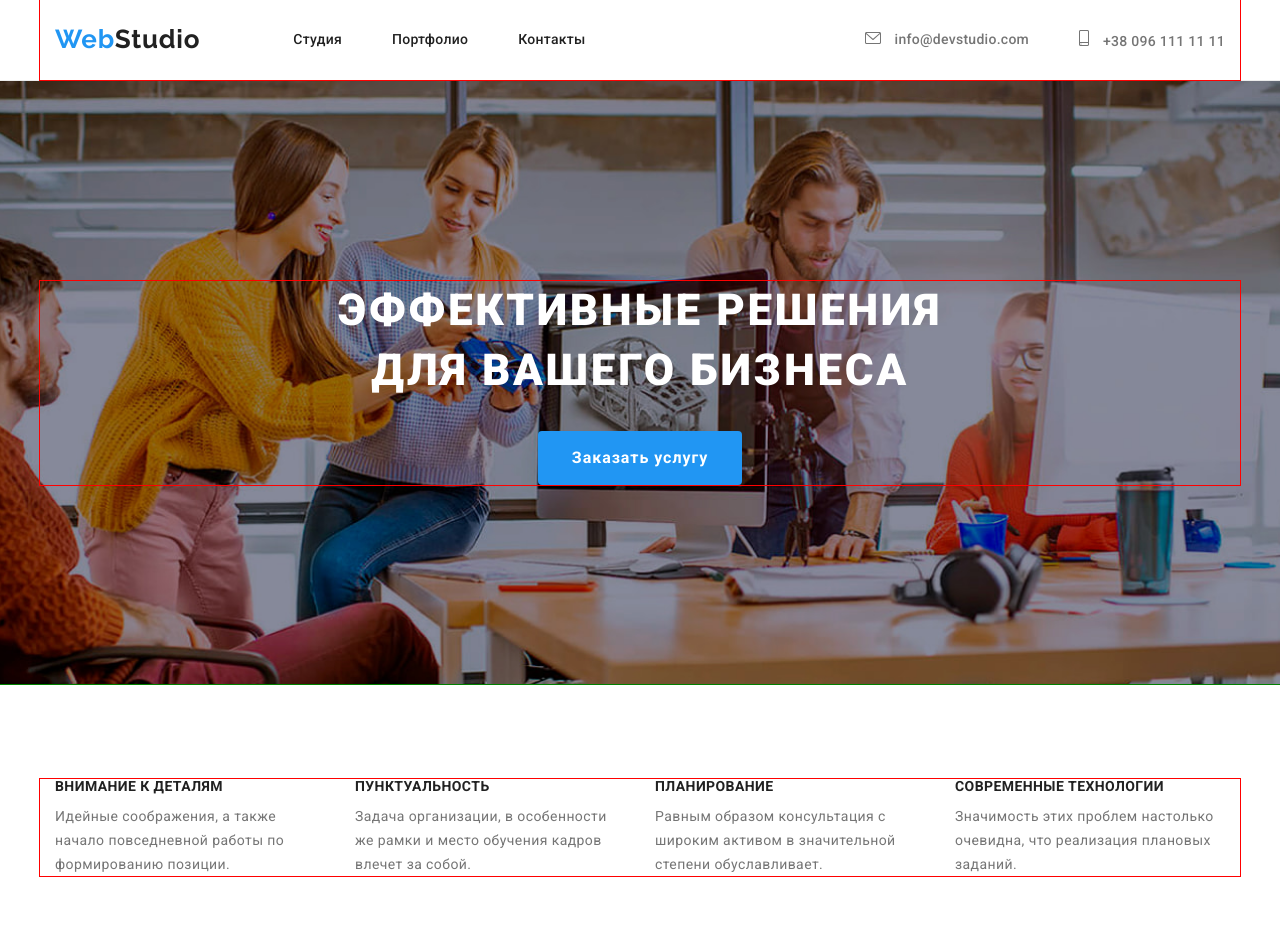
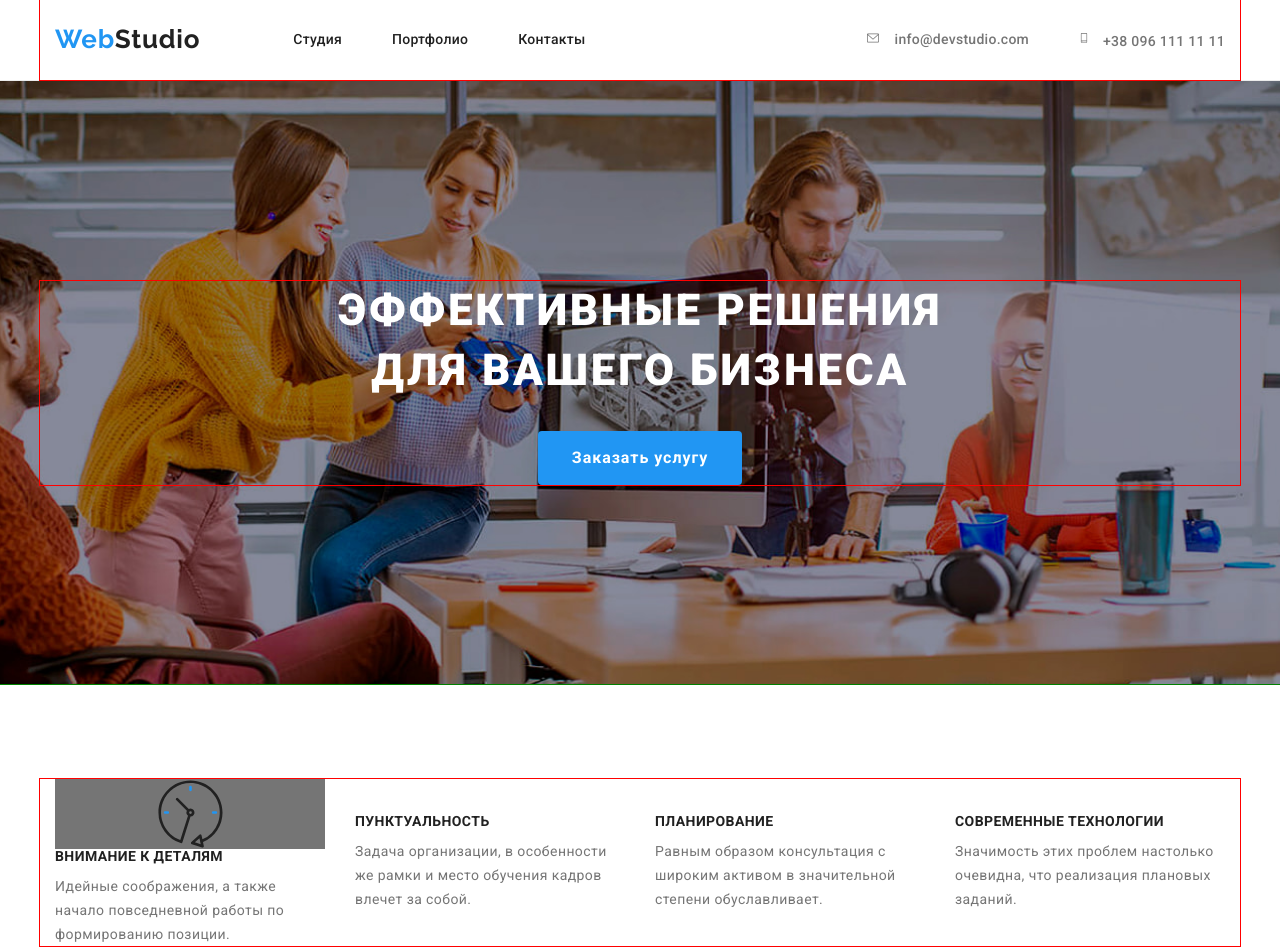
Before and after one commit to Kl0filinj/goit-markup-hw-04, a plain HTML site: page index.html in a window 1280 px wide. Shown: the top 952 px of the page. Drawn offline with nearby package versions, Linux system fonts and the light colour scheme.

Commit message:
Пробы

```diff
--- a/css/styles.css
+++ b/css/styles.css
@@ -174,6 +174,16 @@ img {
 .icon-auth {
     fill:#757575;
     margin-right: 10px;
+}
+
+.icon-benefits {
+    display: block;
+    margin-left: auto;
+    margin-right: auto;
+}
+
+.icon-benefits-container {
+    background-color: var(--main-text-color);
 }
 
 .auth-item:hover .auth-link {
--- a/index.html
+++ b/index.html
@@ -25,13 +25,13 @@
             <ul class="auth-info">
                 <li class="auth-item">
                     <svg class="icon-auth" width="16" height="12">
-                        <use href="./images/sprite.svg#envelope"></use>
+                        <use href="./images/sprite(iconmoon).svg#envelope"></use>
                     </svg>
                     <a href="mailto:info@devstudio.com" class="auth-link">info@devstudio.com</a>
                 </li>
                 <li class="auth-item">
                     <svg class="icon-auth" width="10" height="16">
-                        <use href="./images/sprite.svg#smartphone"></use>
+                        <use href="./images/sprite(iconmoon).svg#smartphone"></use>
                     </svg>
                     <a href="tel:+380961111111" class="auth-link">+38 096 111 11 11</a>
                 </li>
@@ -50,6 +50,11 @@
                 <h2 class="hiden-title">Ниши преимущества</h2>
                 <ul class="benefits-list">
                     <li class="benefits-item">
+                        <div class="icon-benefits-container">
+                            <svg class="icon-benefits" width="67" height="70">
+                                <use href="./images/sprite(iconmoon).svg#clock"></use>
+                            </svg>
+                        </div>
                         <h3 class="benefit-title">Внимание к деталям</h3>
                         <p class="benefit-text">Идейные соображения, а также начало повседневной работы по формированию позиции.</p>
                     </li>
```
Also changed, not shown: images/sprite(1).svg (renamed from images/sprite.svg), images/sprite(iconmoon).svg (added).
